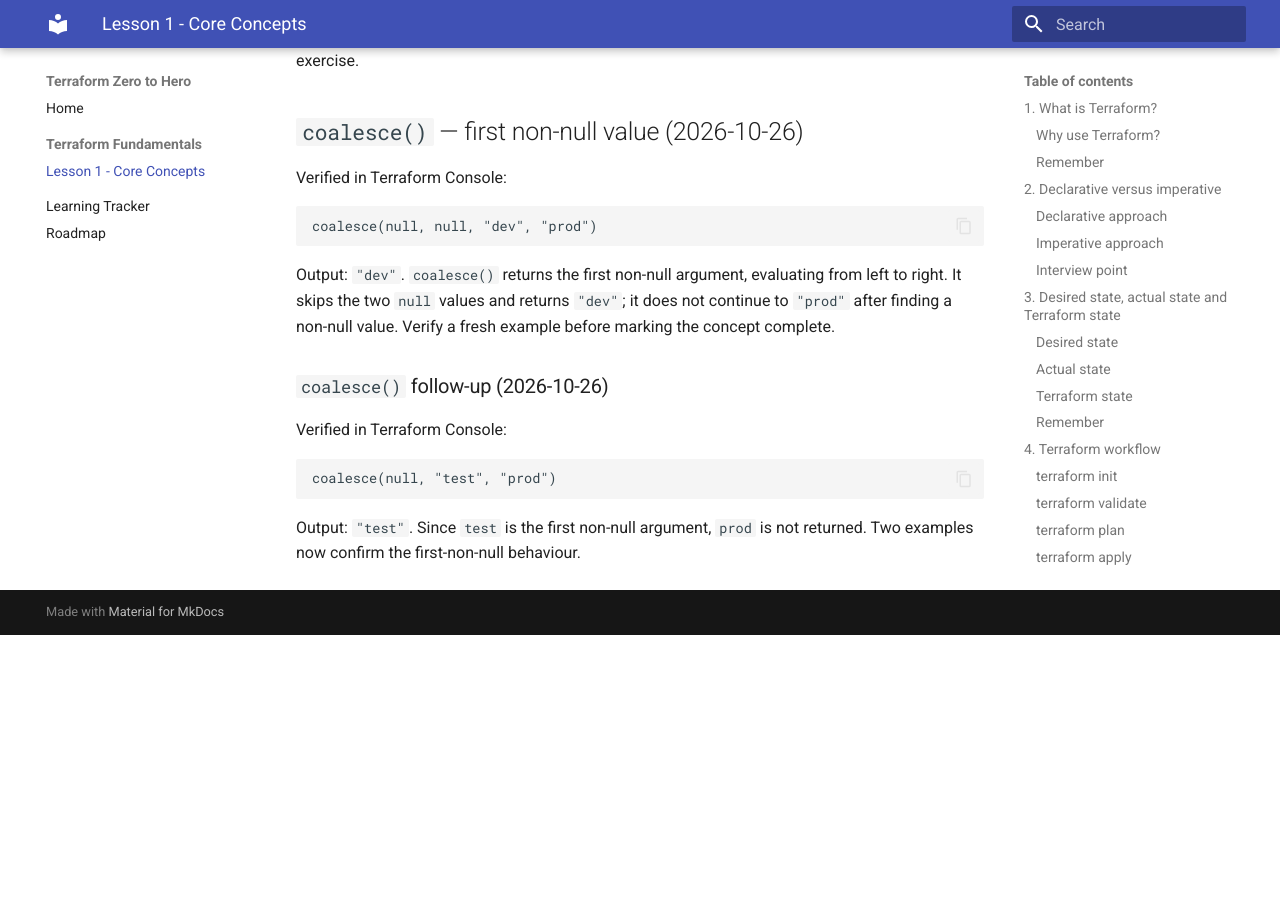
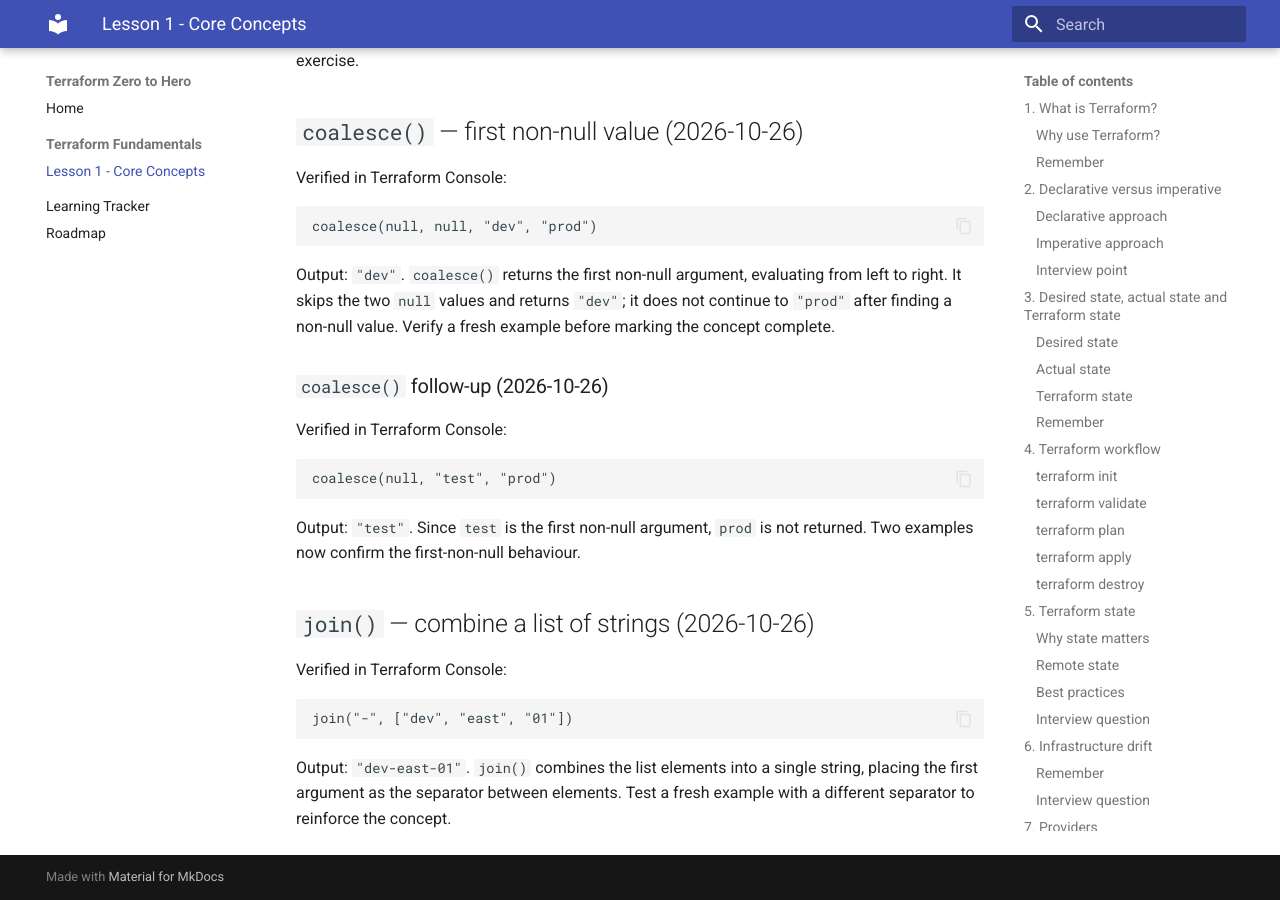
Before and after one commit to pshewale-dev/terraform-azure-lab, an MkDocs documentation site: the page built from docs/lesson-01-fundamentals.md, in a window 1280 px wide and 900 px high, scrolled down 23825 px. Built offline with MkDocs 1.6.1 and Material for MkDocs 9.7.7, drawn with Linux system fonts in a browser that asks for light colours; before the commit the page ends 24460 px from its top, so only the background shows below that.

Commit message:
docs: record join function first exercise

````diff
--- a/docs/lesson-01-fundamentals.md
+++ b/docs/lesson-01-fundamentals.md
@@ -1013,3 +1013,14 @@ coalesce(null, "test", "prod")
 ```
 
 Output: `"test"`. Since `test` is the first non-null argument, `prod` is not returned. Two examples now confirm the first-non-null behaviour.
+
+
+## `join()` — combine a list of strings (2026-10-26)
+
+Verified in Terraform Console:
+
+```hcl
+join("-", ["dev", "east", "01"])
+```
+
+Output: `"dev-east-01"`. `join()` combines the list elements into a single string, placing the first argument as the separator between elements. Test a fresh example with a different separator to reinforce the concept.
````
